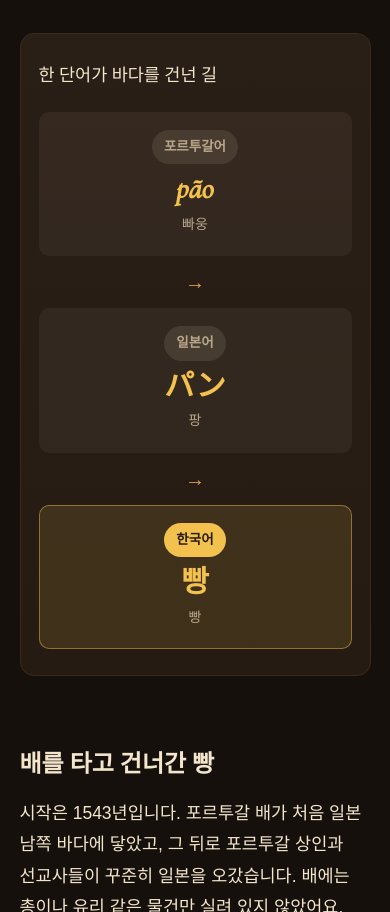
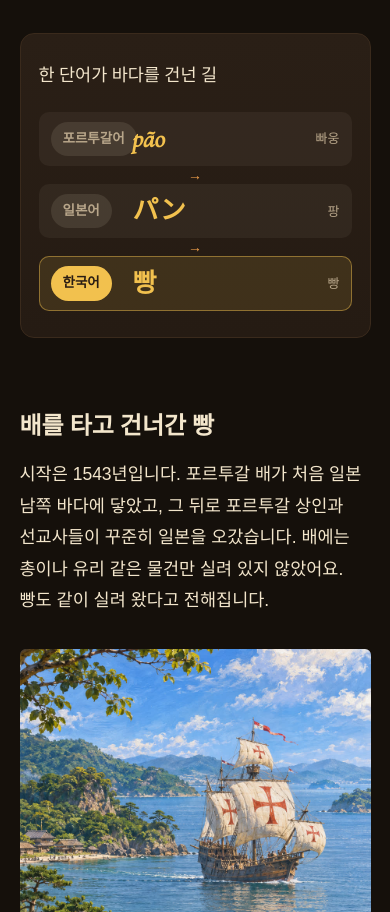
Before and after one commit to hankkihanbam/hankkihanbam.github.io, a plain HTML site: page posts/05-bread.html in a window 390 px wide. Shown: the part 1329-2241 px from the top of the page. Drawn offline with nearby package versions, Linux system fonts and the light colour scheme; no server answers; a web font is replaced by a local one.

Commit message:
휴대폰에서 단어 길 카드 낮게
Co-Authored-By: Claude Opus 5.5 <noreply@anthropic.com>

```diff
--- a/posts/05-bread.html
+++ b/posts/05-bread.html
@@ -15,7 +15,7 @@
   <link rel="preconnect" href="https://fonts.gstatic.com" crossorigin>
   <link href="https://fonts.googleapis.com/css2?family=Gowun+Batang:wght@400;700&family=Cormorant+Garamond:ital,wght@1,500&display=swap" rel="stylesheet">
   <link rel="stylesheet" href="https://cdn.jsdelivr.net/gh/orioncactus/pretendard@v1.3.9/dist/web/static/pretendard.min.css">
-  <link rel="stylesheet" href="../style.css?v=2">
+  <link rel="stylesheet" href="../style.css?v=3">
   <!-- Google 애널리틱스 (방문자 수) -->
   <script async src="https://www.googletagmanager.com/gtag/js?id=G-WFYGQV3TW8"></script>
   <script>window.dataLayer = window.dataLayer || []; function gtag(){dataLayer.push(arguments);} gtag('js', new Date()); gtag('config', 'G-WFYGQV3TW8');</script>
--- a/style.css
+++ b/style.css
@@ -339,3 +339,13 @@ a.ep:hover h4 { color: var(--gold); }
 /* 글 속 쇼츠 영상 */
 .short{max-width:340px;margin:40px auto 8px;aspect-ratio:9/16;border-radius:14px;overflow:hidden;background:#000;box-shadow:0 10px 30px rgba(0,0,0,.35)}
 .short iframe{width:100%;height:100%;border:0;display:block}
+
+/* 휴대폰: 단어 길 카드를 한 줄짜리 낮은 칸으로 (세로로 너무 길어지지 않게) */
+@media (max-width: 600px) {
+  .ic-chain { gap: 2px; }
+  .ic-chain .w { display: grid; grid-template-columns: 72px 1fr auto; align-items: center; gap: 10px; padding: 10px 12px; text-align: left; }
+  .ic-chain .w .chip { justify-self: start; }
+  .ic-chain .w b { font-size: 26px; margin: 0; }
+  .ic-chain .w small { font-size: 13px; text-align: right; }
+  .ic-chain .ar { font-size: 14px; line-height: 1; }
+}
```
Also changed, not shown: index.html (+1 -1 lines), posts/01-tteokbokki.html (+1 -1 lines), posts/02-castella.html (+1 -1 lines), posts/03-eggtart.html (+1 -1 lines), posts/04-scallop.html (+1 -1 lines), posts/07-tempura.html (+1 -1 lines), posts/camino-01-meals.html (+1 -1 lines), posts/camino-02-albergue.html (+1 -1 lines), posts/camino-03-pyrenees.html (+1 -1 lines), posts/camino-04-meseta.html (+1 -1 lines), posts/camino-tips.html (+1 -1 lines).
